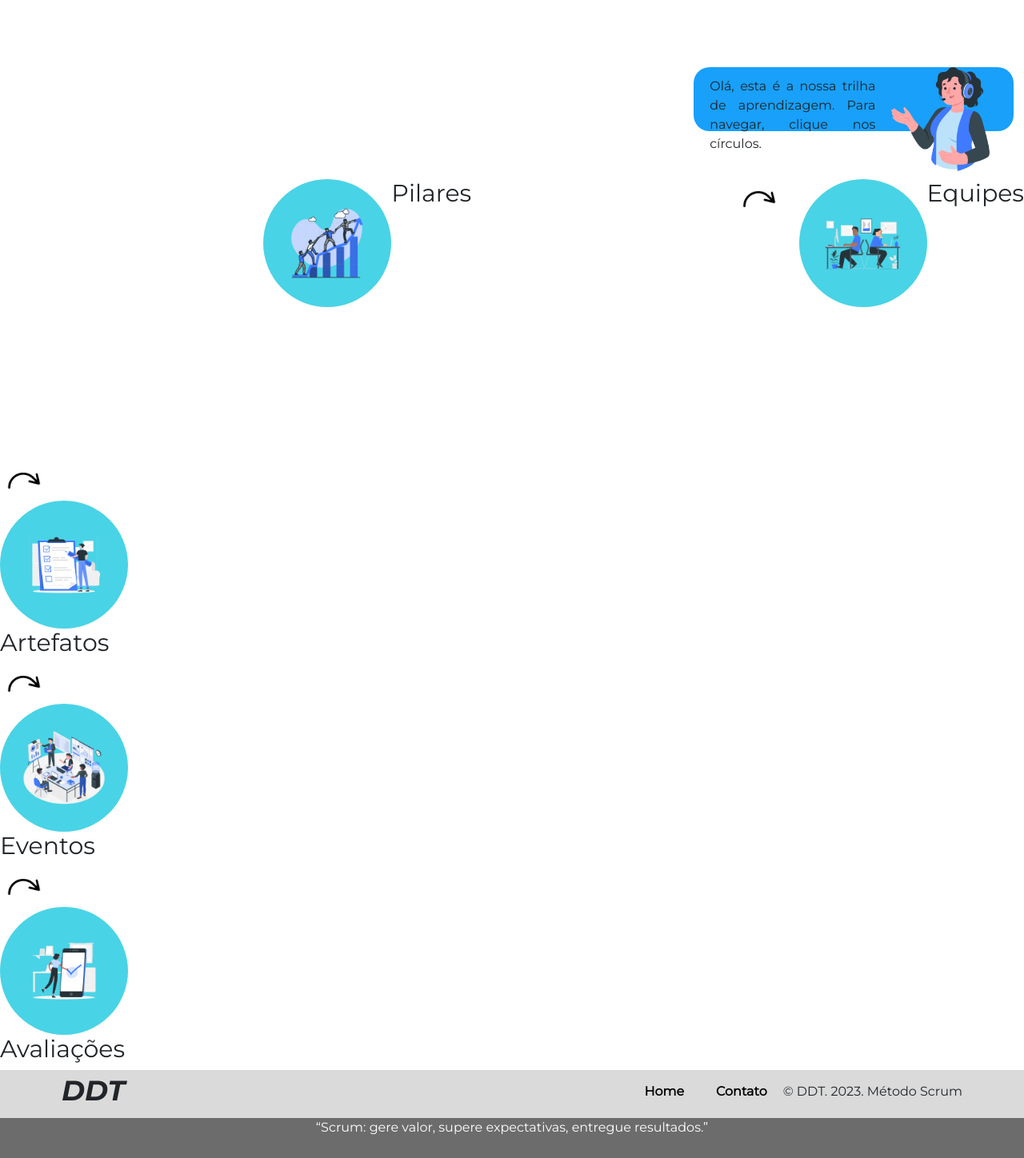
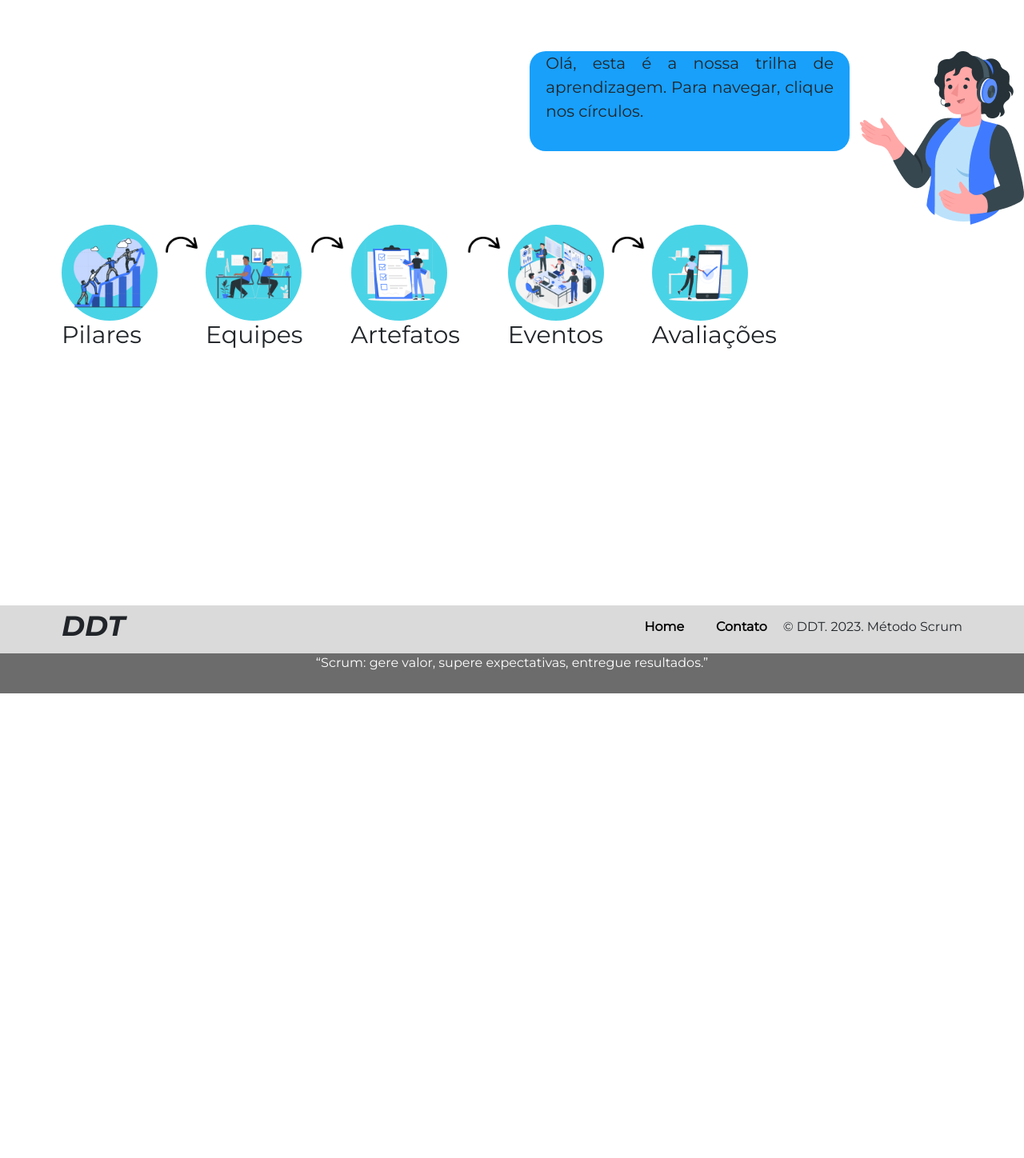
Before and after one commit to erickhoawata/DDT-1-Sem, a Flask app: page /trilha in a window 1280 px wide. Shown: the part 56-1504 px from the top of the page at 80% size. After the commit the page ends 923 px from the top, so only its background shows below. Run offline with Flask 3, Linux system fonts and the light colour scheme.

Commit message:
tristeza

```diff
--- a/static/css/trilha.css
+++ b/static/css/trilha.css
@@ -1,4 +1,7 @@
-
+.body{
+    height: 100%;
+    width: 100%;
+}
 .titulo{
     font-family:montserrat;
     font-style: italic;
@@ -10,32 +13,52 @@
     display: flex;
 }
 .trilha{
+    width:100%;
     display: flex;
-    margin: auto;
-    margin-bottom: 15%;
+    margin-left: 77px;
+    }
+.centrotrilha{
+    background-color: #18A0FB;
+    border-radius: 100%;
+    height:200px;
+    width:200px;
+    display: flex;
+    text-align: center;
+    justify-content: center;
+}
+h1{
+    font-family:montserrat;
 }
 .ct{
     justify-self: center;
     align-self: center;
 }
+.circulo1, .circulo2, .circulo3, .circulo4,.circulo5{
+    border-radius: 100%;
+    border:none;
+    height: 120px;
+    width: 120px;
+    background-color:#49D3E6;
+    display: flex;
+    align-items: center;
+    justify-content: center;
+}
 .image2{
     margin-top: 5%;
+    align-self: flex-start;
 }
-
 .explicacao{
     display: flex;
-    margin-bottom: 60px;
-    margin-top: 20px;
-   justify-content: flex-end;
-
+    width: 100%;
+    justify-content: end;
+    margin-right:77px;
 }
 .txtbalao{
-    font-size: 16px;
-    margin-top: 3%;
+    font-size: 20px;
 }
 .balao{
     background-color: #18A0FB;
-    height: 80px;
+    height: 125px;
     width: 400px;
     border-radius: 20px;
     display: flex;
@@ -50,69 +73,4 @@ p{
 .seta{
     margin-left: 5px;
     margin-right: 5px;
-    width: 70px;
 }
-.mulher-trilha{
-    height: 130px;
-    margin-right: 30px;
-}
-/* EFEITOS VISUAIS */
-.circulo1:hover{
-    -webkit-filter: drop-shadow(15px 10px 5px rgba(0,0,0,.5));
-    filter: drop-shadow(15px 10px 5px rgba(0,0,0,.5));
-    -webkit-transform: scale(1.1);
-    -ms-transform: scale(1.1);
-    transform: scale(1.1);
-    border: 7px solid #32affd;
-    border-radius: 50%;
-}
-.circulo2:hover{
-    -webkit-filter: drop-shadow(15px 10px 5px rgba(0,0,0,.5));
-    filter: drop-shadow(15px 10px 5px rgba(0,0,0,.5));
-    -webkit-transform: scale(1.1);
-    -ms-transform: scale(1.1);
-    transform: scale(1.1);
-    border: 7px solid #32affd;
-    border-radius: 50%;
-}
-.circulo3:hover{
-    -webkit-filter: drop-shadow(15px 10px 5px rgba(0,0,0,.5));
-    filter: drop-shadow(15px 10px 5px rgba(0,0,0,.5));
-    -webkit-transform: scale(1.1);
-    -ms-transform: scale(1.1);
-    transform: scale(1.1);
-    border: 7px solid #32affd;
-    border-radius: 50%;
-}
-.circulo4:hover{
-    -webkit-filter: drop-shadow(15px 10px 5px rgba(0,0,0,.5));
-    filter: drop-shadow(15px 10px 5px rgba(0,0,0,.5));
-    -webkit-transform: scale(1.1);
-    -ms-transform: scale(1.1);
-    transform: scale(1.1);
-    border: 7px solid #32affd;
-    border-radius: 50%;
-}
-.circulo5:hover{
-    -webkit-filter: drop-shadow(15px 10px 5px rgba(0,0,0,.5));
-    filter: drop-shadow(15px 10px 5px rgba(0,0,0,.5));
-    -webkit-transform: scale(1.1);
-    -ms-transform: scale(1.1);
-    transform: scale(1.1);
-    border: 7px solid #32affd;
-    border-radius: 50%;
-}
-.circulo1,.circulo2,.circulo3,.circulo4,.circulo5{
-    border-radius: 100%;
-    border:none;
-    height: 160px;
-    width: 160px;
-    background-color:#49D3E6;
-    display: flex;
-    align-items: center;
-    justify-content: center;
-    transition: all 0.5s;
-    cursor: pointer;
-    transition: all .5s;
-    border: 10px solid transparent;
-}
--- a/templates/trilha.html
+++ b/templates/trilha.html
@@ -11,51 +11,39 @@
 {% block conteudo %}
 <!-- corpo -->
 <div class="body">
+    <div class="explicacao">
+        <div class="balao"><p class="txtbalao">Olá, esta é a nossa
+            trilha de aprendizagem.
+            Para navegar, clique
+            nos círculos.</p></div>
 
-    <div class="explicacao">
-        <div class="balao">
-            <p class="txtbalao">
-                Olá, esta é a nossa trilha de aprendizagem. Para navegar, clique nos círculos.
-            </p>
-            <img class="mulher-trilha" src="../static/img/mulher.png" alt="">
+        <div class="image2"><img src="../static/img/mulher.png" alt=""></div>
+
         </div>
-    </div>
     <div class="container1">
         <div class="trilha">
+        <div class="pilares">
+        <div class="circulo1"><a href="./pilares"><img src="../static/img/Good team-bro 1.png" alt="pilares" height="100px"></a></div>
+        <h4 class="titulotrilha">Pilares</h4></div>
 
-            <div class="circulo1">
-                <a href="./pilares"><img src="../static/img/Good team-bro 1.png" alt="pilares" height="100px"></a>
-            </div>
-            <h4 class="titulotrilha">Pilares</h4></div>
-            <div class=seta>
-                <img src="../static/img/seta-curva (1).png" alt="" height="50px">
-            </div>
-            <div class="circulo2">
-                <a href="./equipe"><img src="../static/img/Office work-pana 1.png" alt="" height="70px"></a></div><h4 class="titulotrilha">Equipes</h4>
-            </div>
-            <div class=seta>
-                <img src="../static/img/seta-curva (1).png" alt="" height="50px">
-            </div>
-            <div class="circulo3">
-                <a href="./artefatos"><img src="../static/img/Checklist-rafiki 1.png" alt="" height="100px"></a></div><h4 class="titulotrilha">Artefatos</h4>
-            </div>
+        <div class=seta><img src="../static/img/seta-curva (1).png" alt="" height="50px"></div>
+        <div class="pilares">
+        <div class="circulo2"><a href="./equipe"><img src="../static/img/Office work-pana 1.png" alt="" height="70px"></a></div><h4 class="titulotrilha">Equipes</h4></div>
+        <div class=seta><img src="../static/img/seta-curva (1).png" alt="" height="50px"></div>
+        <div class="pilares">
+        <div class="circulo3"><a href="./artefatos"><img src="../static/img/Checklist-rafiki 1.png" alt="" height="100px"></a></div><h4 class="titulotrilha">Artefatos</h4></div>
+    <div class=seta><img src="../static/img/seta-curva (1).png" alt="" height="50px"></div>
 
-            <div class=seta>
-                <img src="../static/img/seta-curva (1).png" alt="" height="50px">
-            </div>
-            <div class="circulo4"><a href="./eventos">
-                <img src="../static/img/At the office-amico 2.png" alt="" height="100px"></a></div><h4 class="titulotrilha">Eventos</h4>
-            </div>
-            <div class=seta>
-                <img src="../static/img/seta-curva (1).png" alt="" height="50px">
-            </div>
+    <div class="pilares">
+        <div class="circulo4"><a href="./eventos"><img src="../static/img/At the office-amico 2.png" alt="" height="100px"></a></div><h4 class="titulotrilha">Eventos</h4></div>
+        <div class=seta><img src="../static/img/seta-curva (1).png" alt="" height="50px"></div>
+        <div class="avaliações">
+        <div class="circulo5"><a href="./avaliacao"><img src="../static/img/Confirmed-rafiki 1.png" alt="" height="100px"></a></div><h4 class="titulotrilha">Avaliações</h4></div>
 
-            <div class="circulo5">
-                <a href="./avaliacao"><img src="../static/img/Confirmed-rafiki 1.png" alt="" height="100px"></a></div><h4 class="titulotrilha">Avaliações</h4>
             </div>
         </div>
-    </div>
 </div>
+<br><br><br><br><br><br><br><br><br><br><br><br><br>
 {% endblock %}
 </body>
 </html>
```
